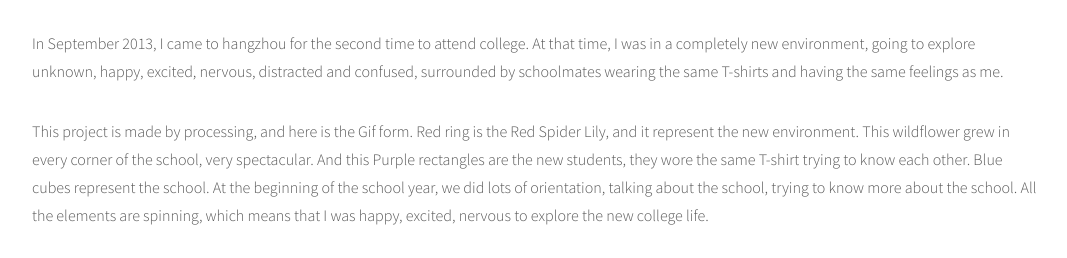
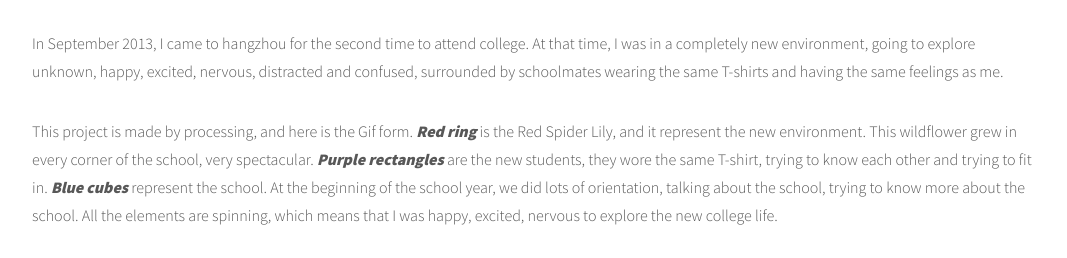
Before and after one commit to senerwu/parsons, a plain HTML site: page 2018/08/30/seven/index.html in a window 1280 px wide. Shown: the part 1291-1549 px from the top of the page, without its empty margins (104-1171 px from the left). Drawn offline with Linux system fonts and the light colour scheme; grey boxes are pictures that could not be loaded; a script that the page names is missing.

Commit message:
Site updated: 2018-08-31 21:59:53

```diff
--- a/2018/08/30/seven/index.html
+++ b/2018/08/30/seven/index.html
@@ -131,7 +131,7 @@
 <p><img src="1.gif"></p>
 <p><strong><font> 2. Day Two: The New World</font></strong></p>
 <p>In September 2013, I came to hangzhou for the second time to attend college. At that time, I was in a completely new environment, going to explore unknown, happy, excited, nervous, distracted and confused, surrounded by schoolmates wearing the same T-shirts and having the same feelings as me.</p>
-<p>This project is made by processing, and here is the Gif form. Red ring is the Red Spider Lily, and it represent the new environment. This wildflower grew in every corner of the school, very spectacular. And this  Purple rectangles are the new students, they wore the same T-shirt trying to know each other. Blue cubes represent the school. At the beginning of the school year, we did lots of orientation, talking about the school, trying to know more about the school. All the elements are spinning, which means that I was happy, excited, nervous to explore the new college life.</p>
+<p>This project is made by processing, and here is the Gif form. <strong><em>Red ring</em></strong> is the Red Spider Lily, and it represent the new environment. This wildflower grew in every corner of the school, very spectacular. <strong><em>Purple rectangles</em></strong> are the new students, they wore the same T-shirt, trying to know each other and trying to fit in. <strong><em>Blue cubes</em></strong> represent the school. At the beginning of the school year, we did lots of orientation, talking about the school, trying to know more about the school. All the elements are spinning, which means that I was happy, excited, nervous to explore the new college life.</p>
 <p><img src="21.gif"></p>
 
 
```
